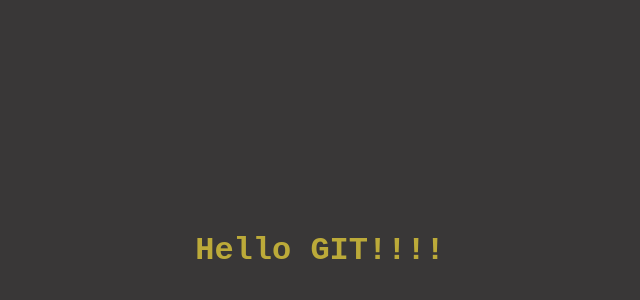
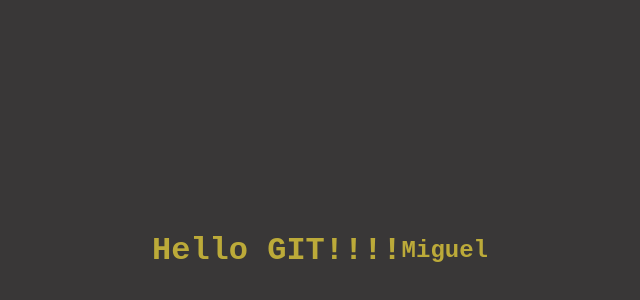
Before and after one commit to mmercado4/hello_git_mms, a plain HTML site: page index.html in a window 1280 px wide. Shown: the part 150-450 px from the top of the page, without its empty margins (320-960 px from the left). Drawn offline with Linux system fonts and the light colour scheme.

Commit message:
Introducción de h2.
Metemos el h2 y modificación de css con el mismo estilo de h1.

```diff
--- a/index.html
+++ b/index.html
@@ -10,6 +10,7 @@
 
 <body>
     <h1>Hello GIT!!!!</h1>
+    <h2>Miguel</h2>
 </body>
 
 </html>
--- a/styles.css
+++ b/styles.css
@@ -13,7 +13,8 @@
     align-items: center;
 }
 
-h1 {
+h1,
+h2 {
     color: tomato;
     font-family: 'Courier New', Courier, monospace;
     font-weight: 700;
```
